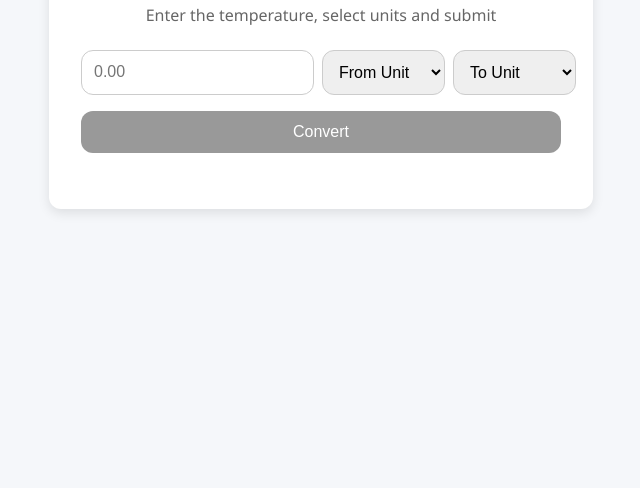
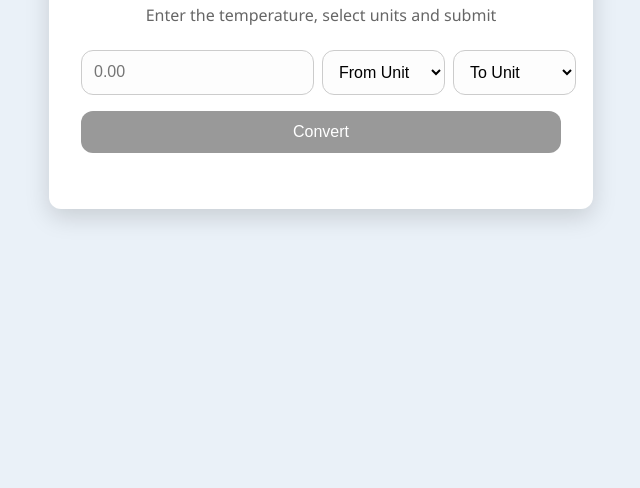
Before and after one commit to nurf21/temperature-converter, a plain HTML site: page index.html in a window 1280 px wide. Shown: the part 360-848 px from the top of the page, without its empty margins (319-959 px from the left). Drawn offline with Linux system fonts and the light colour scheme.

Commit message:
Update CSS variables and improve styling for body and card components

```diff
--- a/style.css
+++ b/style.css
@@ -2,24 +2,26 @@
   --primary-color: #1e90ff;
   --button-bg: #000;
   --button-disabled-bg: #999;
+  --background-color: #eaf1f8;
   --border-radius: 12px;
 }
 
 body {
   font-family: "Segoe UI", sans-serif;
-  background: #f5f7fa;
+  background: var(--background-color);
   display: flex;
   justify-content: center;
   align-items: center;
   min-height: 100vh;
   padding: 1rem;
+  overflow: hidden;
 }
 
 .card {
   background: #fff;
   padding: 2rem;
   border-radius: var(--border-radius);
-  box-shadow: 0 4px 12px rgba(0, 0, 0, 0.1);
+  box-shadow: 0 8px 24px rgba(0, 0, 0, 0.15);
   max-width: 480px;
   width: 100%;
 }
@@ -50,6 +52,7 @@ select {
   border-radius: var(--border-radius);
   font-size: 1rem;
   transition: border-color 0.2s;
+  background-color: #fdfdfd;
 }
 
 input:focus,
```
